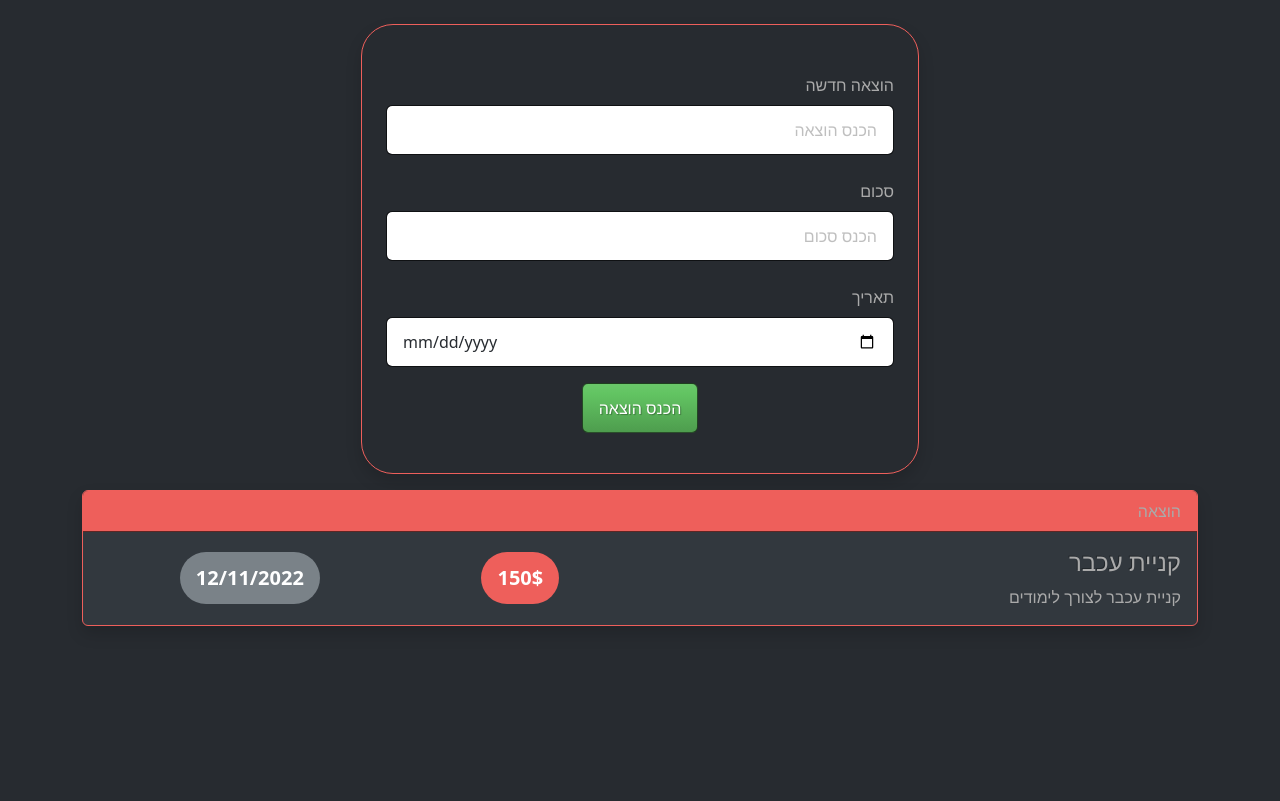
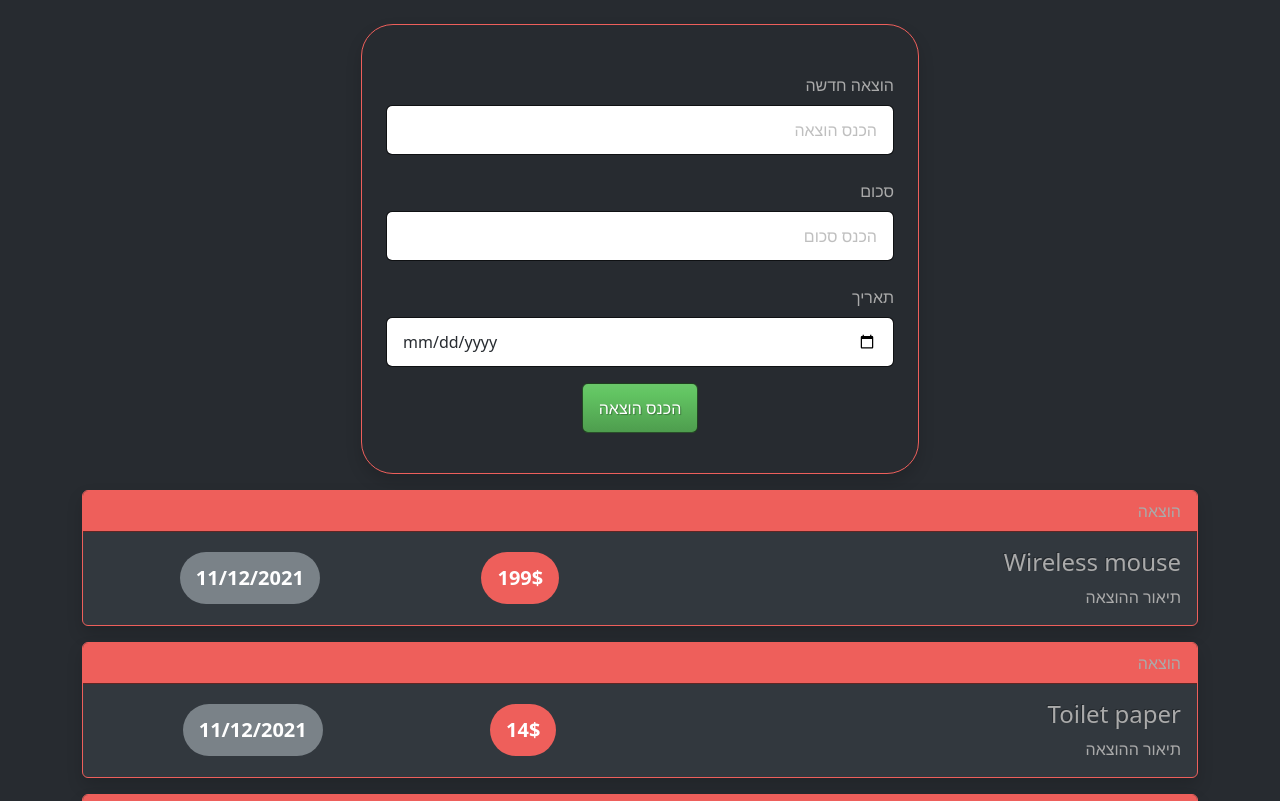
Before and after one commit to Yinon-bar/Expence-tracker, a React (Create React App) app: page / in a window 1280 px wide. Shown: the top 801 px of the page. Built offline with nearby package versions, Linux system fonts and the light colour scheme.

Commit message:
dynamic content

```diff
--- a/src/App.js
+++ b/src/App.js
@@ -1,12 +1,39 @@
 // import "./App.css";
-import ExpenseItem from "./Components/ExpenseItem";
+import ExpenceList from "./Components/ExpenceList";
 import NewExpence from "./Components/NewExpence/NewExpence";
 
 function App() {
+  const expensesArr = [
+    {
+      id: 1,
+      title: "Wireless mouse",
+      amount: 199,
+      date: new Date(2020, 7, 14),
+    },
+    {
+      id: 2,
+      title: "Toilet paper",
+      amount: 14,
+      date: new Date(2020, 7, 20),
+    },
+    {
+      id: 3,
+      title: "Chair",
+      amount: 59,
+      date: new Date(2020, 8, 29),
+    },
+    {
+      id: 4,
+      title: "Table",
+      amount: 235,
+      date: new Date(2020, 10, 5),
+    },
+  ];
+
   return (
     <div className="App container">
       <NewExpence />
-      <ExpenseItem />
+      <ExpenceList expensesArr={expensesArr} />
     </div>
   );
 }
--- /dev/null
+++ b/src/Components/ExpenceList.js
@@ -0,0 +1,13 @@
+import ExpenseItem from "./ExpenseItem";
+
+function ExpenceList(props) {
+  return (
+    <div>
+      {props.expensesArr.map((obj) => (
+        <ExpenseItem key={obj.id} obj={obj} />
+      ))}
+    </div>
+  );
+}
+
+export default ExpenceList;
--- a/src/Components/ExpenseItem.js
+++ b/src/Components/ExpenseItem.js
@@ -1,19 +1,19 @@
-function ExpenseItem() {
+function ExpenseItem(props) {
   return (
     <div>
       <div className="card border-danger my-3 shadow ">
         <div className="card-header bg-danger ">הוצאה</div>
         <div className="card-body d-flex">
           <div className="col-lg-6">
-            <h4 className="card-title">קניית עכבר</h4>
-            <p className="card-text">קניית עכבר לצורך לימודים</p>
+            <h4 className="card-title">{props.obj.title}</h4>
+            <p className="card-text">תיאור ההוצאה</p>
           </div>
           <div className="col-lg-6 text-center d-flex align-items-center">
             <span className="badge rounded-pill bg-danger p-3 font-size-4 fs-5 mx-auto">
-              150$
+              {props.obj.amount}$
             </span>
             <span className="badge rounded-pill bg-secondary p-3 font-size-4 fs-5 mx-auto">
-              12/11/2022
+              11/12/2021
             </span>
           </div>
         </div>
--- a/src/Components/NewExpence/NewExpence.js
+++ b/src/Components/NewExpence/NewExpence.js
@@ -1,13 +1,63 @@
+import { useState } from "react";
+
 function NewExpence() {
+  const [title, setTitle] = useState("");
+  const [amount, setAmount] = useState("");
+  const [date, setDate] = useState("");
+
+  const titleCahnge = (event) => {
+    setTitle(event.target.value);
+  };
+  const amountCahnge = (event) => {
+    setAmount(event.target.value);
+  };
+  const dateCahnge = (event) => {
+    setDate(event.target.value);
+  };
+
+  const submitForm = (event) => {
+    event.preventDefault();
+    const formData = {
+      fTitle: title,
+      fAmount: amount,
+      fDate: new Date(date),
+    };
+    console.log(formData);
+    setTitle("");
+    setAmount("");
+    setDate("");
+  };
+
   return (
     <div>
-      <form className="col-lg-6 mt-4 rounded-5 mx-auto border border-danger shadow p-4">
+      <form
+        onSubmit={submitForm}
+        className="col-lg-6 mt-4 rounded-5 mx-auto border border-danger shadow p-4"
+      >
         <label className="form-label mt-4">הוצאה חדשה</label>
-        <input type="text" className="form-control" placeholder="הכנס הוצאה" />
+        <input
+          value={title}
+          onChange={titleCahnge}
+          type="text"
+          className="form-control"
+          placeholder="הכנס הוצאה"
+        />
         <label className="form-label mt-4">סכום</label>
-        <input type="number" className="form-control" placeholder="הכנס סכום" />
+        <input
+          value={amount}
+          onChange={amountCahnge}
+          type="number"
+          className="form-control"
+          placeholder="הכנס סכום"
+        />
         <label className="form-label mt-4">תאריך</label>
-        <input type="date" className="form-control" placeholder="תאריך" />
+        <input
+          value={date}
+          onChange={dateCahnge}
+          type="date"
+          className="form-control"
+          placeholder="תאריך"
+        />
         <div className="btns text-center my-3">
           <button type="submit" className="btn btn-success">
             הכנס הוצאה
```
